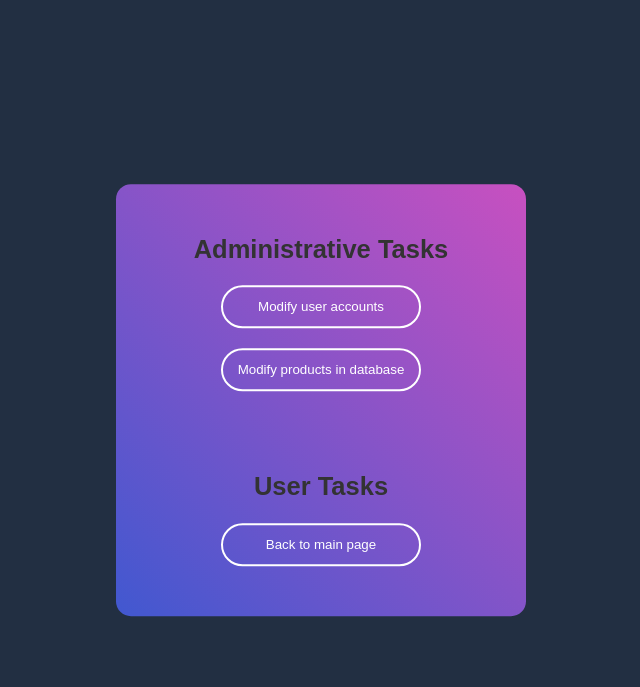
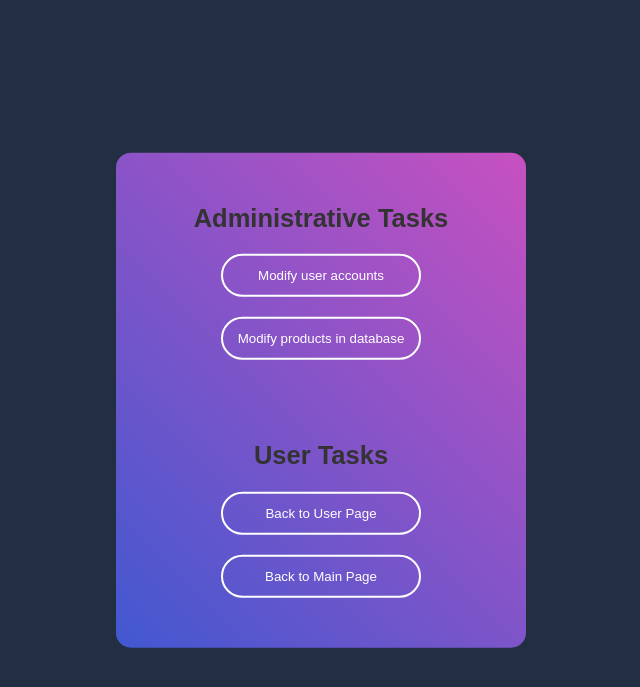
Before and after one commit to dawidczerwien/webApp, a PHP site: page /admin.php in a window 1280 px wide. Shown: the top 687 px of the page, without its empty margins (319-959 px from the left). Run offline with PHP 8.4, Linux system fonts and the light colour scheme; the visitor is signed in with stand-in values (Sample User, id 1).

Commit message:
Button navigation fixes

```diff
--- a/admin.php
+++ b/admin.php
@@ -35,7 +35,12 @@ if ((!isset($_SESSION['loggedin'])) && ($_SESSION['loggedin']==false) && ($_SESS
     <h2>User Tasks</h2>
     <div>
         <form class="text" action="index.php" method="POST">
-            <button type="submit">Back to main page</button>
+            <button type="submit">Back to User Page</button>
+        </form>
+    </div>
+    <div>
+        <form class="text" action="index.php" method="POST">
+            <button type="submit">Back to Main Page</button>
         </form>
     </div>
 </div>
--- a/prodmod.php
+++ b/prodmod.php
@@ -16,6 +16,11 @@ if ((!isset($_SESSION['loggedin'])) && ($_SESSION['loggedin']==false) && ($_SESS
     <title>Modify Products</title>
 </head>
 <body>
+<div>
+    <form class="text" action="index.php" method="POST">
+        <button type="submit">Back to User Page</button>
+    </form>
+</div>
 <?php
 require_once "connection.php";
 try {
--- a/usermod.php
+++ b/usermod.php
@@ -16,6 +16,11 @@ if ((!isset($_SESSION['loggedin'])) && ($_SESSION['loggedin']==false) && ($_SESS
     <title>Modify Users</title>
 </head>
 <body>
+<div>
+    <form class="text" action="index.php" method="POST">
+        <button type="submit">Back to User Page</button>
+    </form>
+</div>
 <?php
 require_once "connection.php";
 try {
```
